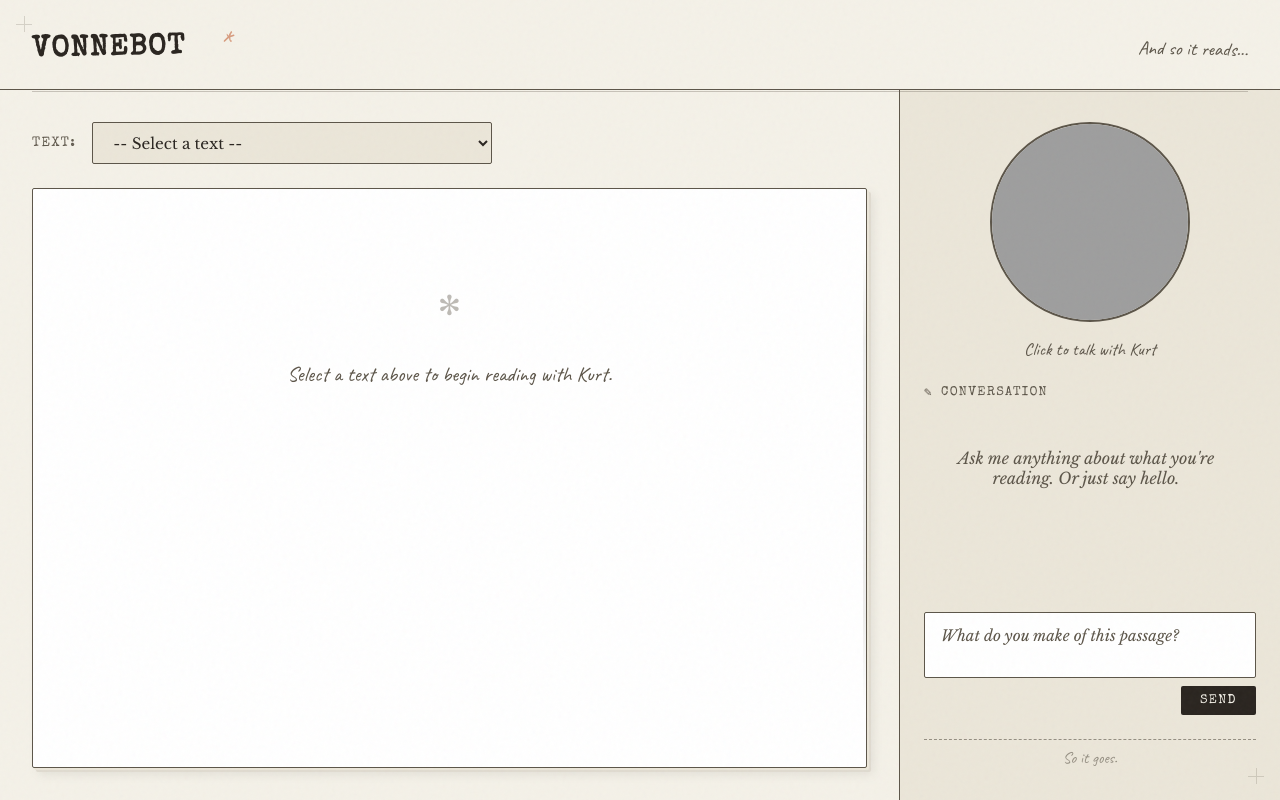
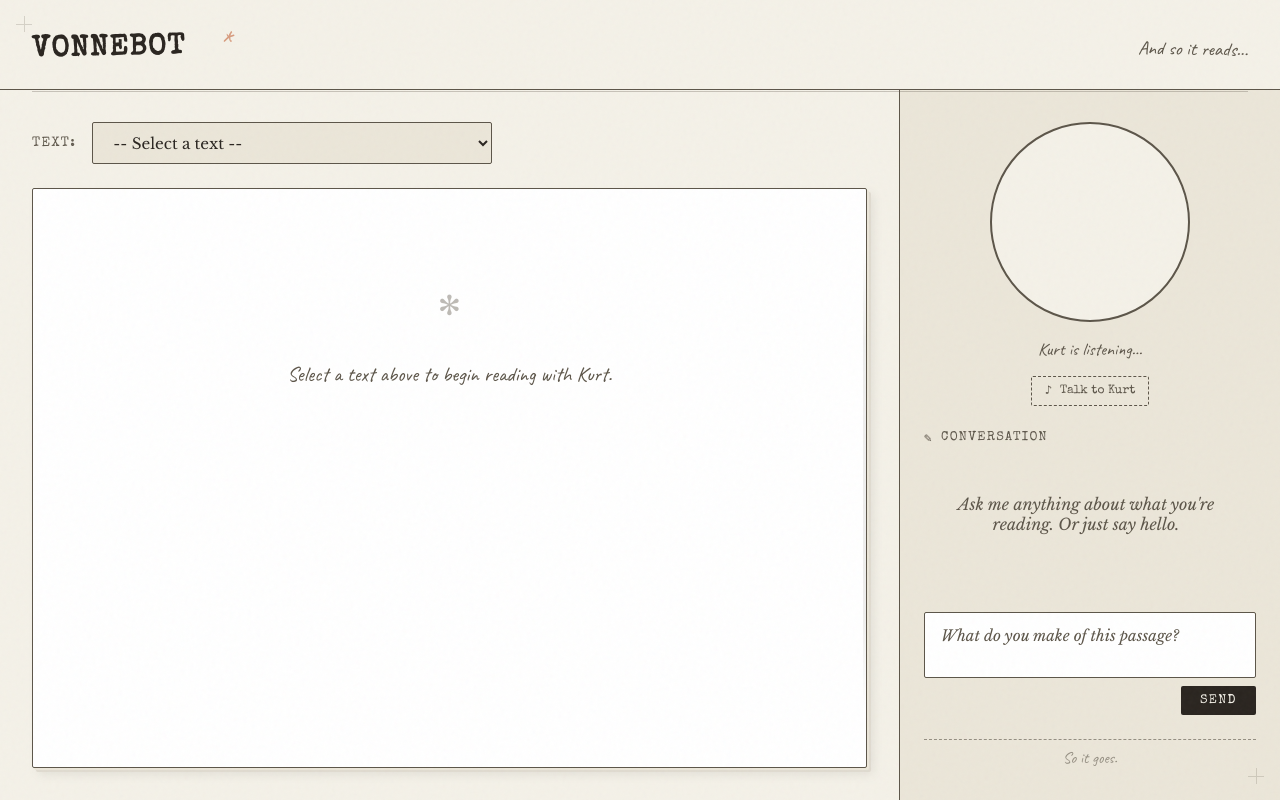
Before and after one commit to chweintr/vonnegut-ai-oracle, a Flask app: template templates/index.html in a window 1280 px wide. Run offline with Flask 3, Linux system fonts and the light colour scheme; the template is opened without the code that fills it: most values are stand-ins (such as "Sample title", 1, 10 or a date in 2020); grey boxes are pictures that could not be loaded.

Commit message:
Add idle video loop avatar with Simli toggle
- Use vonnegut_blinking.mp4 as idle loop in avatar circle
- Video plays muted, autoplay, loop by default
- "Talk to Kurt" button switches to Simli embed when clicked
- "End conversation" returns to idle video loop
- Better avatar sizing for video (200px)

🤖 Generated with [Claude Code](https://claude.com/claude-code)

Co-Authored-By: Claude <noreply@anthropic.com>

```diff
--- a/templates/index.html
+++ b/templates/index.html
@@ -283,10 +283,12 @@
       object-fit: contain;
     }
 
-    .avatar-container iframe {
+    .avatar-container iframe,
+    .avatar-container video {
       width: 100%;
       height: 100%;
       border: none;
+      object-fit: cover;
     }
 
     /* Breathing animation behind avatar - only for SVG */
@@ -616,24 +618,35 @@
     <!-- Companion Pane -->
     <aside class="companion-pane">
       <div class="avatar-area">
-        <div class="avatar-container{% if simli_agent_id %} has-video{% endif %}" id="avatarContainer">
+        <div class="avatar-container has-video" id="avatarContainer">
+          <!-- Idle loop video -->
+          <video
+            id="idleVideo"
+            src="/static/vonnegut_blinking.mp4"
+            autoplay
+            loop
+            muted
+            playsinline
+          ></video>
           {% if simli_agent_id %}
-          <!-- Simli avatar embed -->
+          <!-- Simli avatar embed (hidden until voice mode activated) -->
           <iframe
             id="simliFrame"
             src="https://app.simli.com/embed/{{ simli_agent_id }}"
             allow="camera; microphone; autoplay"
+            style="display: none;"
           ></iframe>
-          {% else %}
-          <!-- Fallback SVG avatar -->
-          <img src="/static/vonnegut-avatar.svg" alt="Kurt Vonnegut" />
           {% endif %}
         </div>
 
-        <span class="avatar-label" id="avatarLabel">{% if simli_agent_id %}Click to talk with Kurt{% else %}Kurt is listening...{% endif %}</span>
+        <span class="avatar-label" id="avatarLabel">Kurt is listening...</span>
 
-        {% if not simli_agent_id %}
+        {% if simli_agent_id %}
         <button class="voice-toggle" id="voiceToggle">
+          <span>&#9834;</span> Talk to Kurt
+        </button>
+        {% else %}
+        <button class="voice-toggle" id="voiceToggle" disabled style="opacity: 0.5;">
           <span>&#9834;</span> Voice mode (coming soon)
         </button>
         {% endif %}
@@ -678,11 +691,14 @@
     const typingIndicator = document.getElementById('typingIndicator');
     const voiceToggle = document.getElementById('voiceToggle');
     const avatarLabel = document.getElementById('avatarLabel');
+    const idleVideo = document.getElementById('idleVideo');
+    const simliFrame = document.getElementById('simliFrame');
 
     // ========== STATE ==========
     let chatHistory = [];
     let currentPassageIndex = 0;
     let currentParagraphs = [];
+    let voiceModeActive = false;
 
     // ========== HELPERS ==========
 
@@ -857,8 +873,27 @@
     });
 
     voiceToggle.addEventListener('click', () => {
-      // Voice mode coming soon
-      alert('Voice mode is coming soon. So it goes.');
+      if (!simliFrame) {
+        alert('Voice mode is coming soon. So it goes.');
+        return;
+      }
+
+      voiceModeActive = !voiceModeActive;
+      voiceToggle.classList.toggle('active', voiceModeActive);
+
+      if (voiceModeActive) {
+        // Switch to Simli
+        idleVideo.style.display = 'none';
+        simliFrame.style.display = 'block';
+        avatarLabel.textContent = 'Speaking with Kurt...';
+        voiceToggle.innerHTML = '<span>&#9632;</span> End conversation';
+      } else {
+        // Switch back to idle video
+        simliFrame.style.display = 'none';
+        idleVideo.style.display = 'block';
+        avatarLabel.textContent = 'Kurt is listening...';
+        voiceToggle.innerHTML = '<span>&#9834;</span> Talk to Kurt';
+      }
     });
 
     // ========== SCROLL TRACKING ==========
```
Also changed, not shown: 1 other file.
